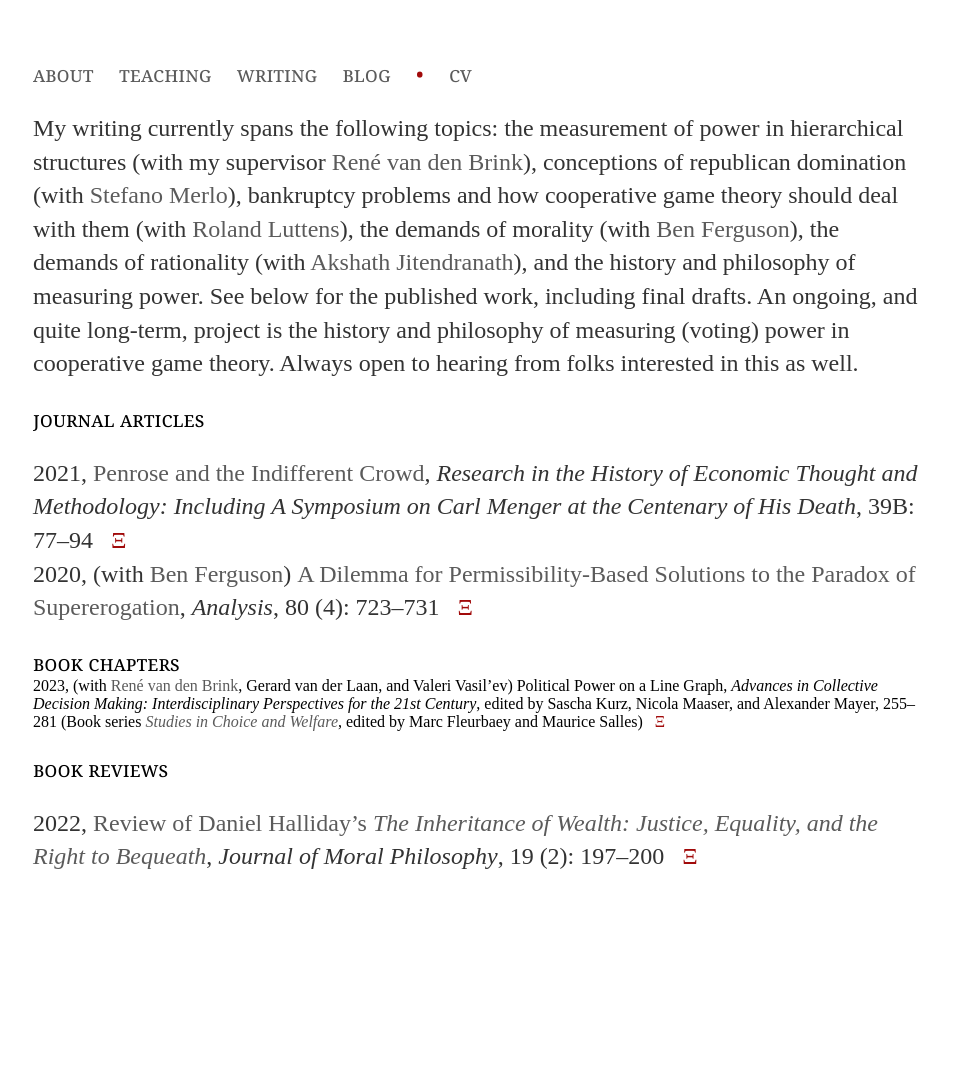
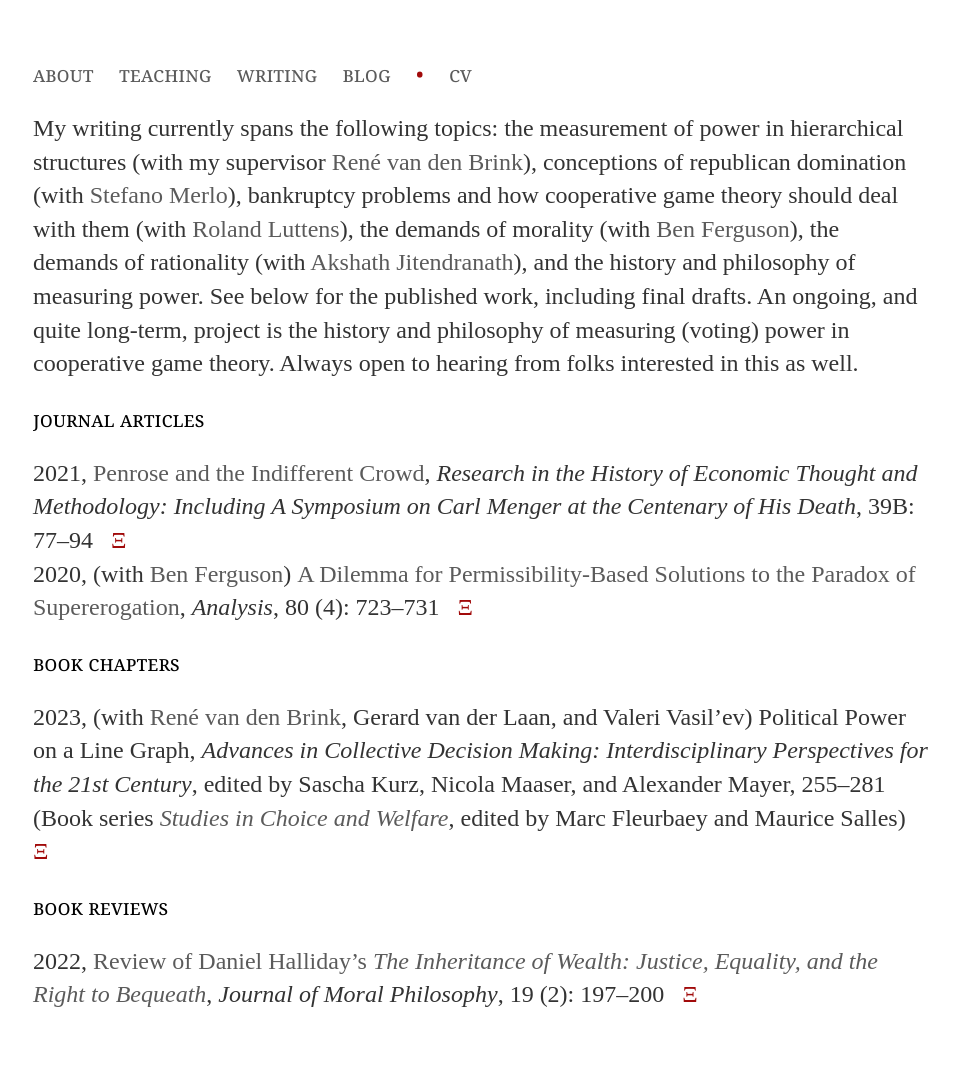
Before and after one commit to uzunovam/uzunovam, a Jekyll site: the page built from writing/index.html, in a window 1280 px wide. Shown: the whole page, without its empty margins (159-1118 px from the left). Built offline with Jekyll 4.4.1, drawn with Linux system fonts in a browser that asks for light colours; before the commit the page ends 934 px from its top, so only the background shows below that.

```diff
--- a/writing/index.html
+++ b/writing/index.html
@@ -8,7 +8,7 @@ title: Writing
 	<p>2021, <a href="https://doi.org/10.1108/S0743-41542021000039B006">Penrose and the Indifferent Crowd</a>, <cite>Research in the History of Economic Thought and Methodology: Including A Symposium on Carl Menger at the Centenary of His Death</cite>, 39B: 77–94 &nbsp; <a href="/files/papers/Penrose and the Indifferent Crowd.pdf"><bullet>&Xi;</bullet></a></br>
 	2020, (with <a href="https://www.benjaminferguson.org/">Ben Ferguson</a>) <a href="https://doi.org/10.1093/analys/anaa033">A Dilemma for Permissibility-Based Solutions to the Paradox of Supererogation</a>, <cite>Analysis</cite>, 80 (4): 723–731  &nbsp; <a href="/files/papers/A Dilemma for Permissibility-Based Solutions to the Paradox of Supererogation.pdf"><bullet>&Xi;</bullet></a></p>
 	<section>book chapters</section>
-	2023, (with <a href="http://personal.vu.nl/j.r.vanden.brink/">René van den Brink</a>, Gerard van der Laan, and Valeri Vasil’ev) Political Power on a Line Graph, <cite>Advances in Collective Decision Making: Interdisciplinary Perspectives for the 21st Century</cite>, edited by Sascha Kurz, Nicola Maaser, and Alexander Mayer, 255–281 (Book series <a href="https://www.springer.com/series/6869"><cite>Studies in Choice and Welfare</cite></a>, edited by Marc Fleurbaey and Maurice Salles) &nbsp; <a href="/files/papers/Political Power on a Line Graph.pdf"><bullet>&Xi;</bullet></a></p>
+	<p>2023, (with <a href="http://personal.vu.nl/j.r.vanden.brink/">René van den Brink</a>, Gerard van der Laan, and Valeri Vasil’ev) Political Power on a Line Graph, <cite>Advances in Collective Decision Making: Interdisciplinary Perspectives for the 21st Century</cite>, edited by Sascha Kurz, Nicola Maaser, and Alexander Mayer, 255–281 (Book series <a href="https://www.springer.com/series/6869"><cite>Studies in Choice and Welfare</cite></a>, edited by Marc Fleurbaey and Maurice Salles) &nbsp; <a href="/files/papers/Political Power on a Line Graph.pdf"><bullet>&Xi;</bullet></a></p>
 	<section>book reviews</section>
 	<p>2022, <a href="https://doi.org/10.1163/17455243-19020001">Review of Daniel Halliday’s <cite>The Inheritance of Wealth: Justice, Equality, and the Right to Bequeath</cite></a>, <cite>Journal of Moral Philosophy</cite>, 19 (2): 197–200 &nbsp; <a href="/files/papers/Halliday, The Inheritance of Wealth, Review.pdf"><bullet>&Xi;</bullet></a></p>
 </div><!-- /.blurb -->
```
